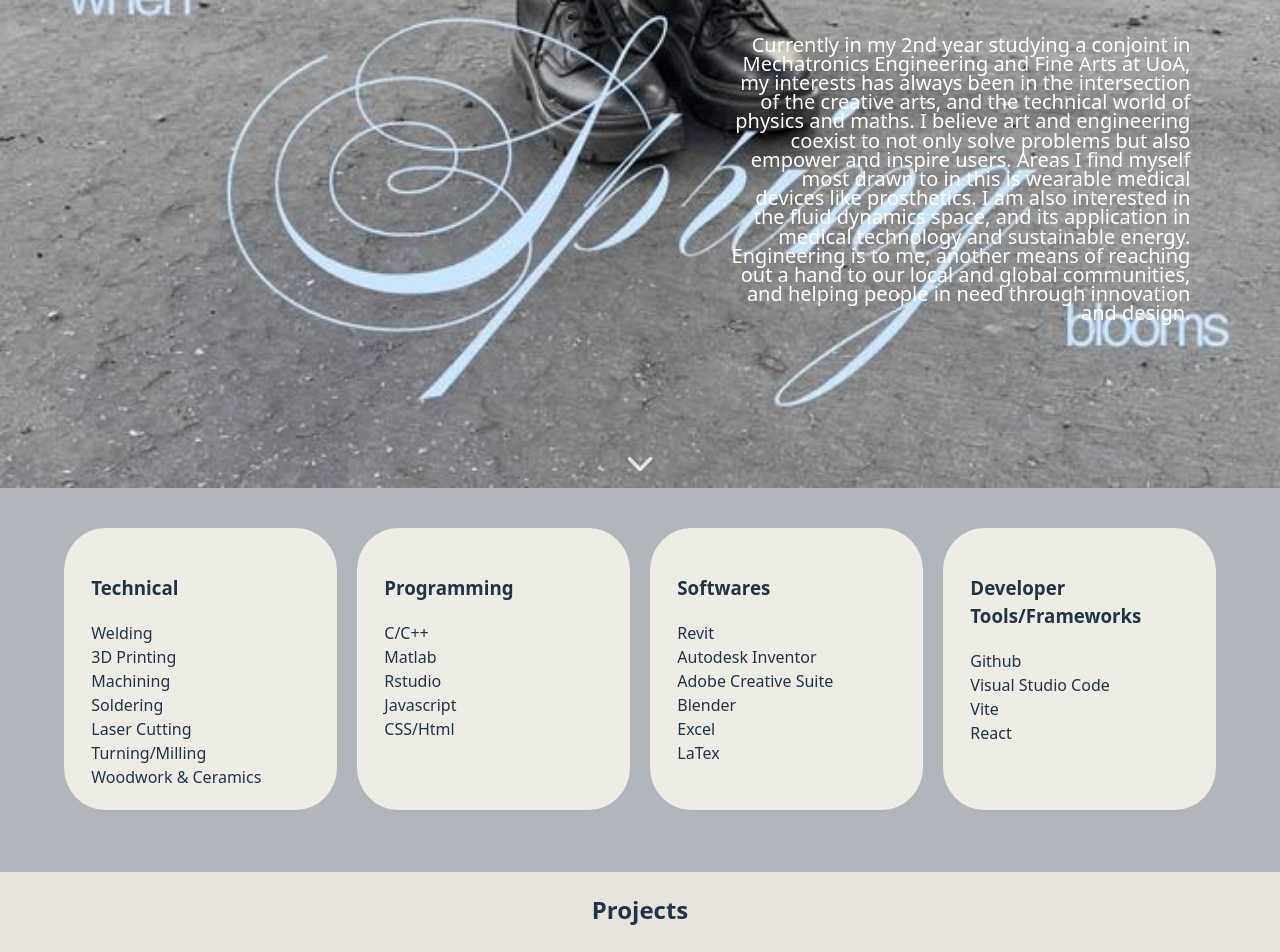
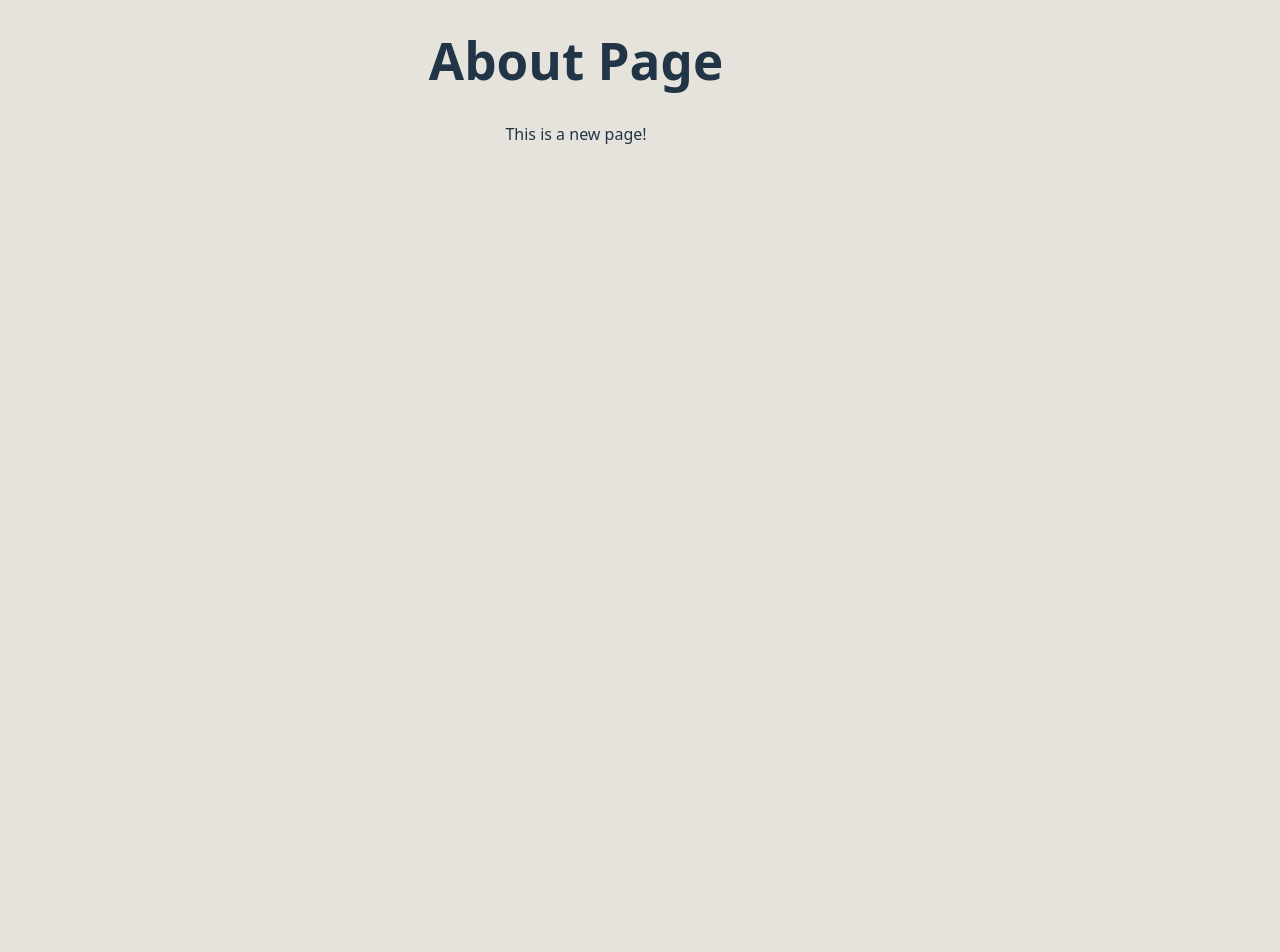
Before and after one commit to ellap4n/ellap-portfolio, a React (Vite) app in the folder portfolio-react-app/: page /projects in a window 1280 px wide. Shown: the part 320-1272 px from the top of the page. After the commit the page ends 800 px from the top, so only its background shows below. Built offline with nearby package versions, Linux system fonts and the light colour scheme.

Commit message:
new page

```diff
--- a/portfolio-react-app/src/App.jsx
+++ b/portfolio-react-app/src/App.jsx
@@ -2,25 +2,22 @@ import { useState } from 'react'
 import { BrowserRouter, Routes, Route } from 'react-router-dom';
 import './App.css';
 import Header from './Header.jsx';
-import AboutMe from './aboutme.jsx';
-import SkillsSection from './skills.jsx';
-import ProjectCarousel from './projectcarousel.jsx';
-import DownArrow from './downarrow.jsx';
+import HomePage from './HomePage.jsx';
+import ProjectsPage from './pages/ProjectPage.jsx';
 
 function App() {
-
   return (
-    <>
+    <BrowserRouter>
       <Header /> {/* Website Header! */}
-      <AboutMe /> {/* About Me Section */}
-      <SkillsSection /> {/* Skills Section */}
-      <h2>Projects</h2>
-      <ProjectCarousel /> {/* Project Carousel Section */}
-      <body>
-        <p> information here </p>
-      </body>
-    </>
-  )
+      <main>
+        <Routes>
+          <Route path="/" element={<HomePage />} />
+          <Route path="/projects" element={<ProjectsPage />} />
+        </Routes>
+      </main>
+    </BrowserRouter >
+  );
 }
 
+
 export default App
--- a/portfolio-react-app/src/Header.jsx
+++ b/portfolio-react-app/src/Header.jsx
@@ -2,6 +2,7 @@ import React from 'react'
 import './Header.module.css';
 import logo from './assets/temp_logo.jpg';
 import styles from './Header.module.css';
+import { Link } from 'react-router-dom';
 
 console.log(logo);
 
@@ -9,8 +10,8 @@ function Header() {
   return (
     <header>
       <nav>
-        <a href="#home">home</a>
-        <a href="#projects">projects</a>
+        <Link to="/">home</Link>
+        <Link to="/projects">projects</Link>
       </nav>
       {/* Logo and Website Name */}
       <img src={logo} alt="Ella's Logo" className={styles.logoImg} />
--- /dev/null
+++ b/portfolio-react-app/src/HomePage.jsx
@@ -0,0 +1,21 @@
+import { useState } from 'react'
+import './App.css';
+import Header from './Header.jsx';
+import AboutMe from './aboutme.jsx';
+import SkillsSection from './skills.jsx';
+import ProjectCarousel from './projectcarousel.jsx';
+
+function HomePage() {
+
+    return (
+        <>
+            <Header /> {/* Website Header! */}
+            <AboutMe /> {/* About Me Section */}
+            <SkillsSection /> {/* Skills Section */}
+            <h2>Projects</h2>
+            <ProjectCarousel /> {/* Project Carousel Section */}
+        </>
+    )
+}
+
+export default HomePage
--- /dev/null
+++ b/portfolio-react-app/src/pages/ProjectPage.jsx
@@ -0,0 +1,14 @@
+import { useState } from 'react'
+import '../App.css';
+import './projects.module.css';
+
+function ProjectPage() {
+    return (
+        <div>
+            <h1>About Page</h1>
+            <p>This is a new page!</p>
+        </div>
+    );
+}
+
+export default ProjectPage
```
Also changed, not shown: portfolio-react-app/src/pages/projects.jsx (deleted), portfolio-react-app/src/pages/projects.module.css (added).
